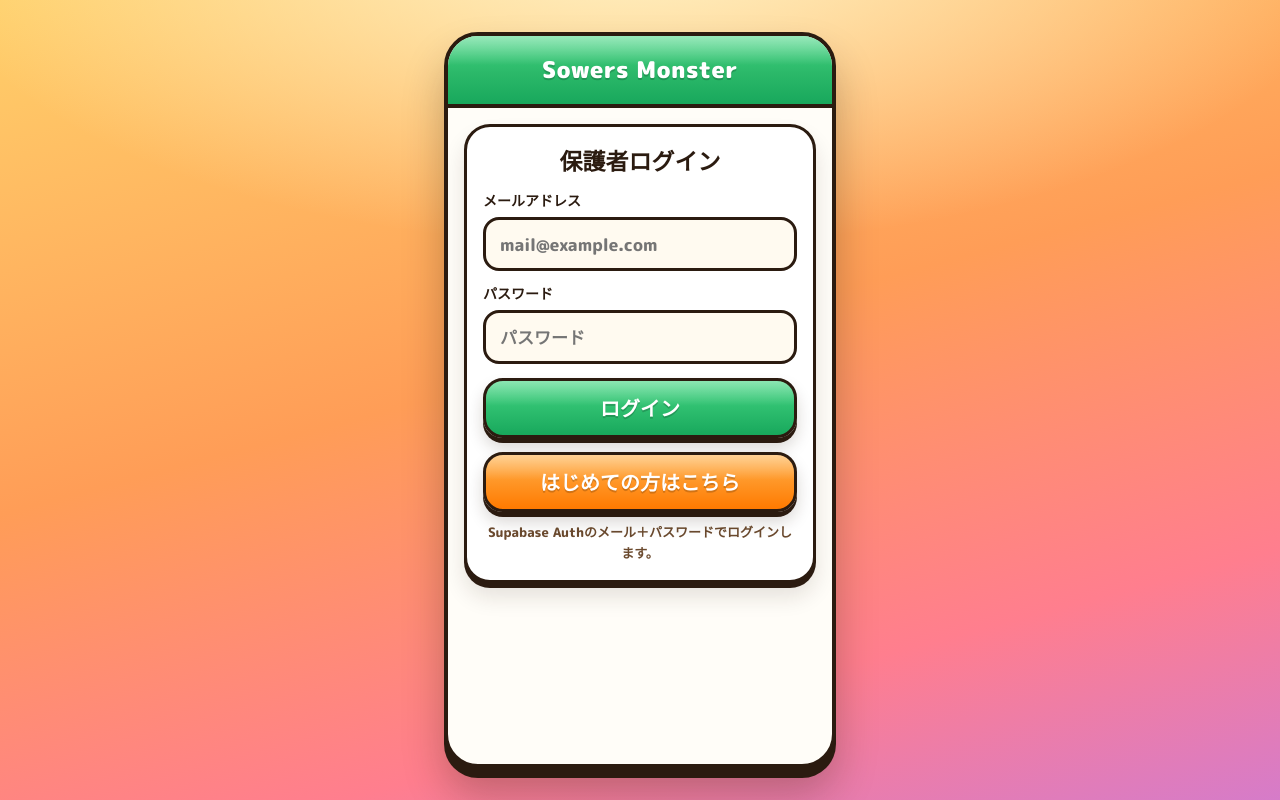
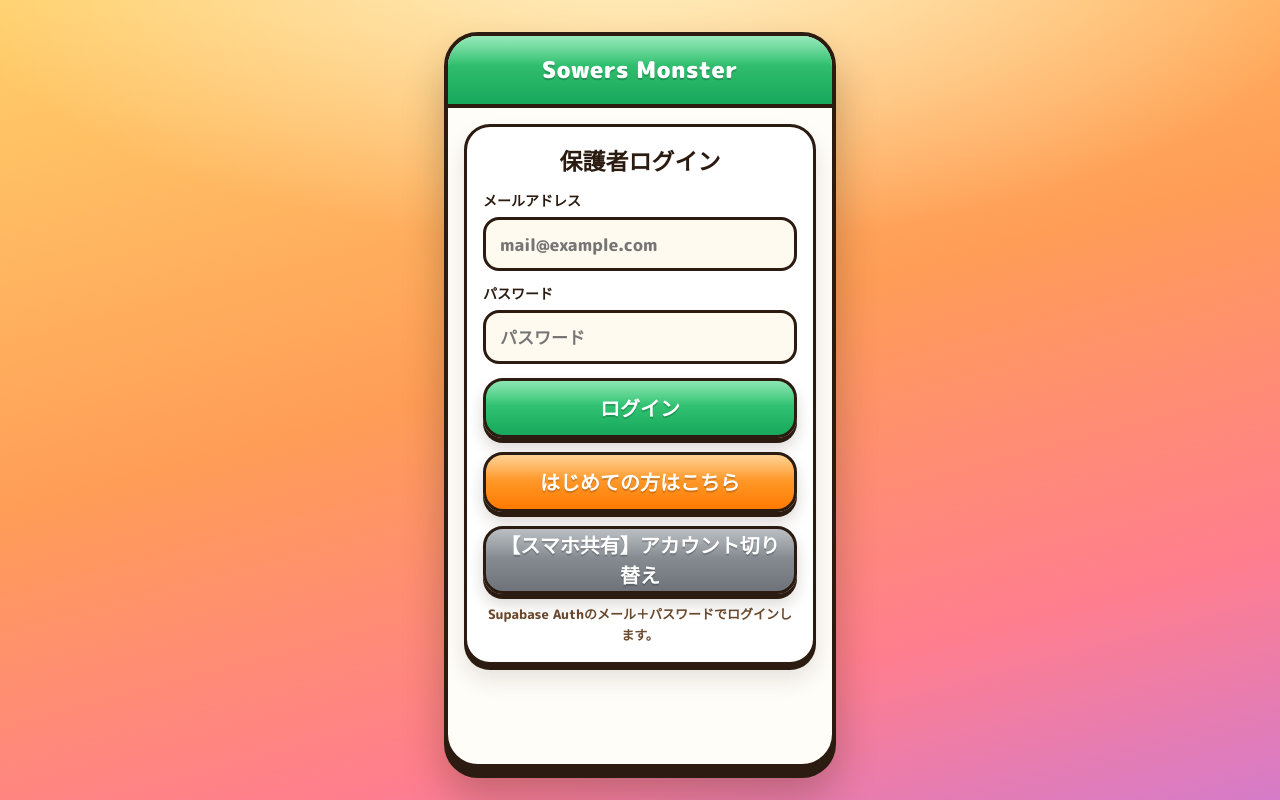
Before and after one commit to sowers-keita/sowers-monster, a Next.js app: page /login in a window 1280 px wide. Built offline with nearby package versions, Linux system fonts and the light colour scheme; no server answers.

Commit message:
ログイン画面にアカウント切り替え導線を追加

```diff
--- a/app/login/page.tsx
+++ b/app/login/page.tsx
@@ -64,6 +64,13 @@ export default function LoginPage() {
           はじめての方はこちら
         </button>
 
+        <button
+          className="button gray"
+          onClick={() => router.push("/switch")}
+        >
+          【スマホ共有】アカウント切り替え
+        </button>
+
         <div className="note">
           Supabase Authのメール＋パスワードでログインします。
         </div>
```
